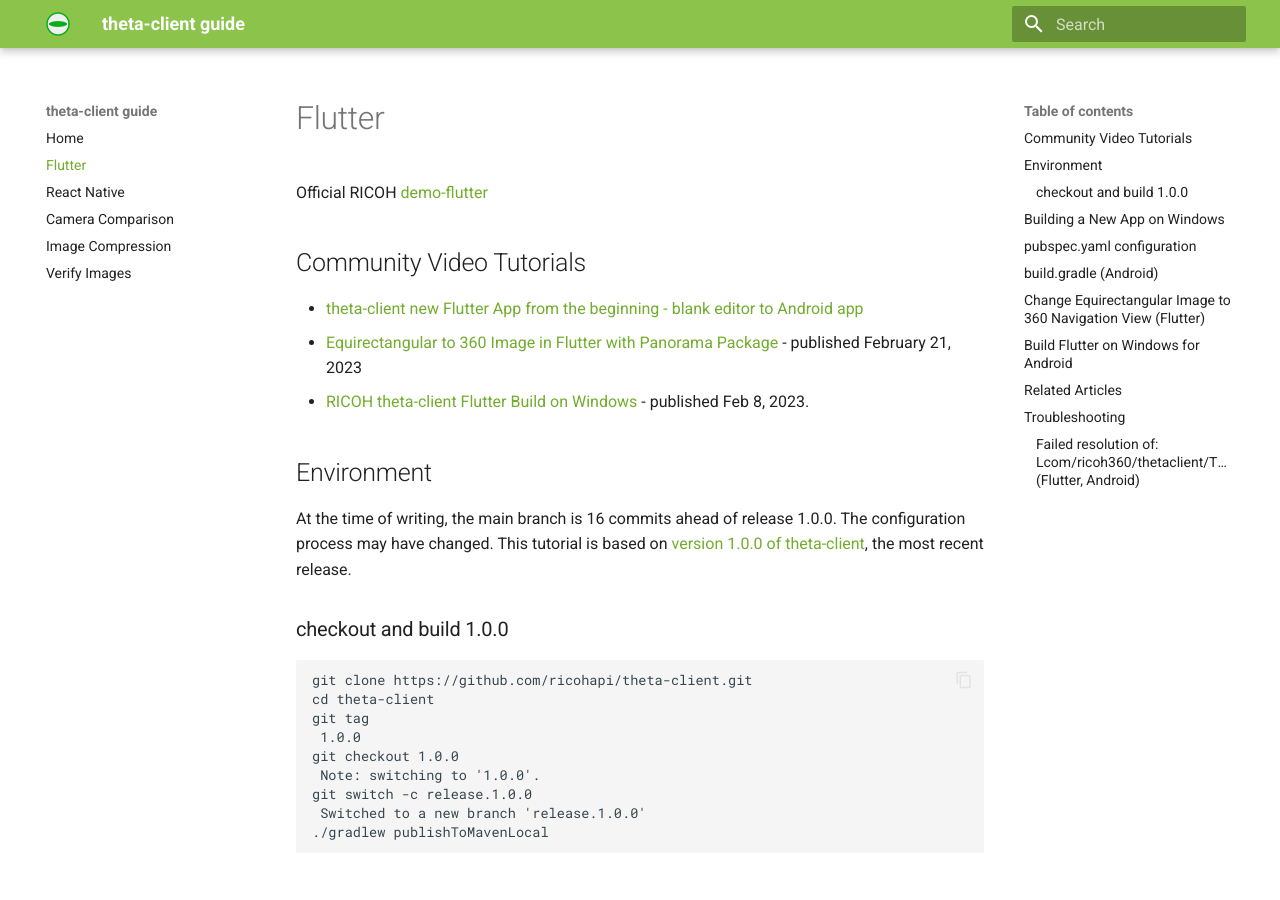
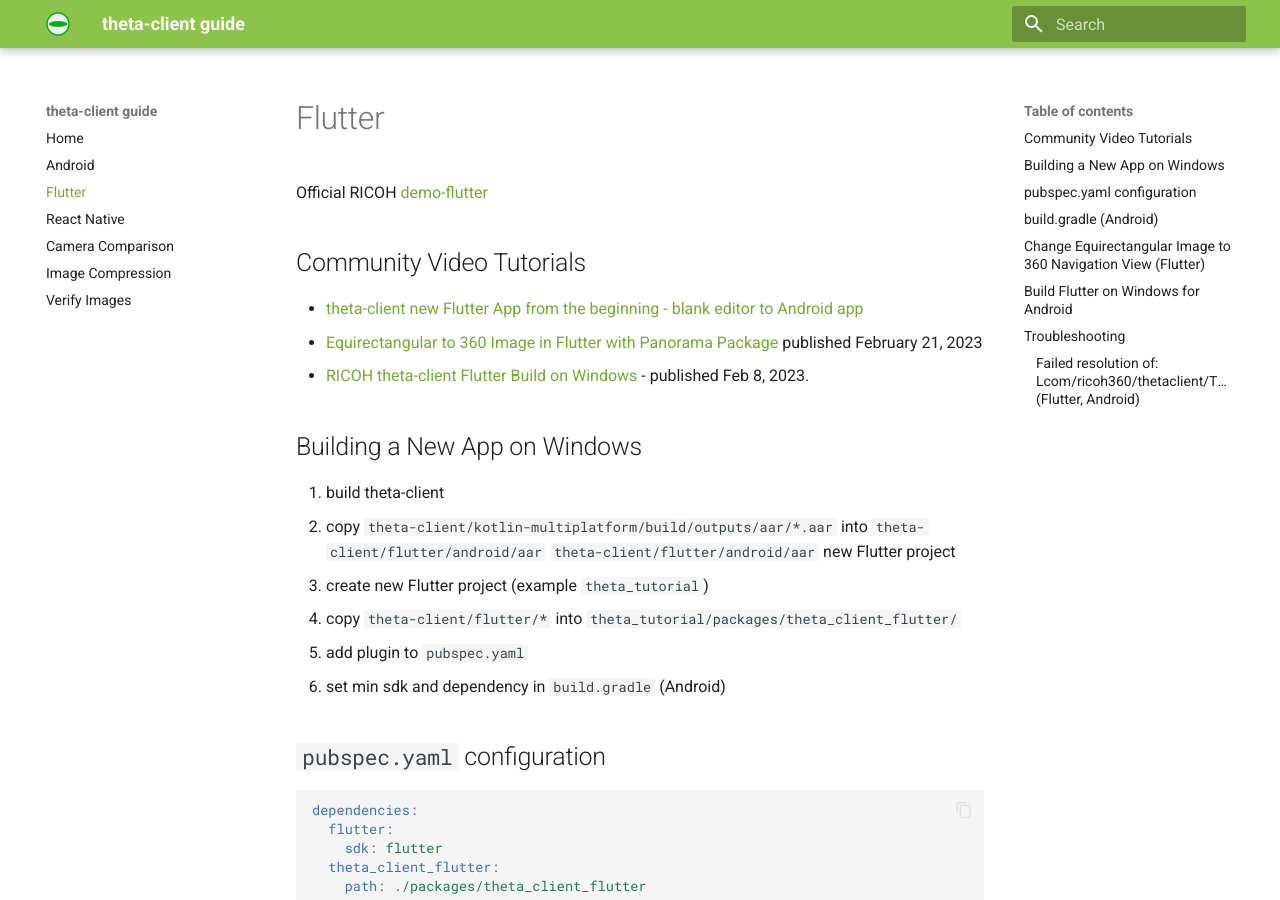
Before and after one commit to theta360developers/theta-client-guide, an MkDocs documentation site: the page built from docs/flutter.md, in a window 1280 px wide and 900 px high. Built offline with MkDocs 1.6.1 and Material for MkDocs 9.7.7, drawn with Linux system fonts in a browser that asks for light colours; some of the changed text lies outside the part shown.

````diff
--- a/docs/flutter.md
+++ b/docs/flutter.md
@@ -4,40 +4,16 @@
 
 ## Community Video Tutorials
 
-* [theta-client new Flutter App from the beginning - blank editor to Android
-app](https://youtu.be/EAwT2j0x5VU)
-* [Equirectangular to 360 Image in Flutter  with Panorama
-Package](https://youtu.be/9hWUU6G3Ank) - published February 21, 2023
-* [RICOH theta-client Flutter Build on Windows](https://youtu.be/dJV5s46xFA0) -
-published Feb 8, 2023.
-
-## Environment
-
-At the time of writing, the main branch is 16 commits ahead of release 1.0.0.
-The configuration process may have changed.
-This tutorial is based on
-[version 1.0.0 of
-theta-client](https://github.com/ricohapi/theta-client/releases/tag/1.0.0),
-the most recent release.
-
-### checkout and build 1.0.0
-
-```text
-git clone https://github.com/ricohapi/theta-client.git
-cd theta-client
-git tag
- 1.0.0
-git checkout 1.0.0
- Note: switching to '1.0.0'.
-git switch -c release.1.0.0
- Switched to a new branch 'release.1.0.0'
-./gradlew publishToMavenLocal
-```
+* [theta-client new Flutter App from the beginning - blank editor to Android app](https://youtu.be/EAwT2j0x5VU)
+* [Equirectangular to 360 Image in Flutter  with Panorama Package](https://youtu.be/9hWUU6G3Ank)
+ published February 21, 2023
+* [RICOH theta-client Flutter Build on Windows](https://youtu.be/dJV5s46xFA0) - published Feb 8, 2023.
 
 ## Building a New App on Windows
 
 1. build theta-client
 1. copy `theta-client/kotlin-multiplatform/build/outputs/aar/*.aar` into
+`theta-client/flutter/android/aar`
 `theta-client/flutter/android/aar`
 new Flutter project
 1. create new Flutter project (example `theta_tutorial`)
@@ -144,6 +120,7 @@
 On PowerShell, copy the `*.aar` files into `./flutter/android/aar`
 
 ```text
+```text
 PS C:theta-client> copy .\kotlin-multiplatform\build\outputs\aar\*.aar .\flutter\android\aar\
 PS C:theta-client> cd .\flutter\android\aar\
 PS C:theta-client\flutter\android\aar> ls
@@ -169,6 +146,7 @@
 
 In `demo-flutter`, run `flutter pub get`
 
+```text
 ```text
 PS C:theta-client\demos\demo-flutter> flutter pub get
 Running "flutter pub get" in demo-flutter...
@@ -203,6 +181,7 @@
 Run the Flutter application on the emulator.
 
 ```text
+```text
 PS C:theta-client\demos\demo-flutter> flutter run -d emulator-5554
 Launching lib\main.dart on sdk gphone64 x86 64 in debug mode...
 Running Gradle task 'assembleDebug'...                             80.8s
@@ -228,18 +207,14 @@
 
 ![live preview](images/flutter/windows/live_preview.png)
 
-## Related Articles
-
-* [building Flutter Android app on Linux workstation](flutter/new-project-on-linux.md)
-
 ## Troubleshooting
 
 ### Failed resolution of: Lcom/ricoh360/thetaclient/ThetaRepository; (Flutter, Android)
 
-In `flutter_project_root/android/app/build.gradle`,
-specify `theta-client-debug.aar` in the dependencies.
+In `flutter_project_root/android/app/build.gradle`, specify `theta-client-debug.aar`
+in the dependencies.
 
-```text
+```groovy
 dependencies {
     implementation "org.jetbrains.kotlin:kotlin-stdlib-jdk7:$kotlin_version"
     implementation files('../../packages/theta_client_flutter/android/aar/theta-client-debug.aar')
--- a/mkdocs.yml
+++ b/mkdocs.yml
@@ -3,6 +3,7 @@
 site_url: https://theta360developers.github.io/theta-client-guide/
 nav:
   - Home: index.md
+  - Android: android.md
   - Flutter: flutter.md
   - React Native: 'react-native-install.md'
   - Camera Comparison: 'camera_compare.md'
````
Also changed, not shown: docs/android.md (added, +68 -0 lines), docs/images/android/android-studio.png (added), docs/images/android/build-successful.png (added), docs/images/android/connect.png (added), docs/images/android/live-preview.png (added), docs/images/android/run.png (added).
